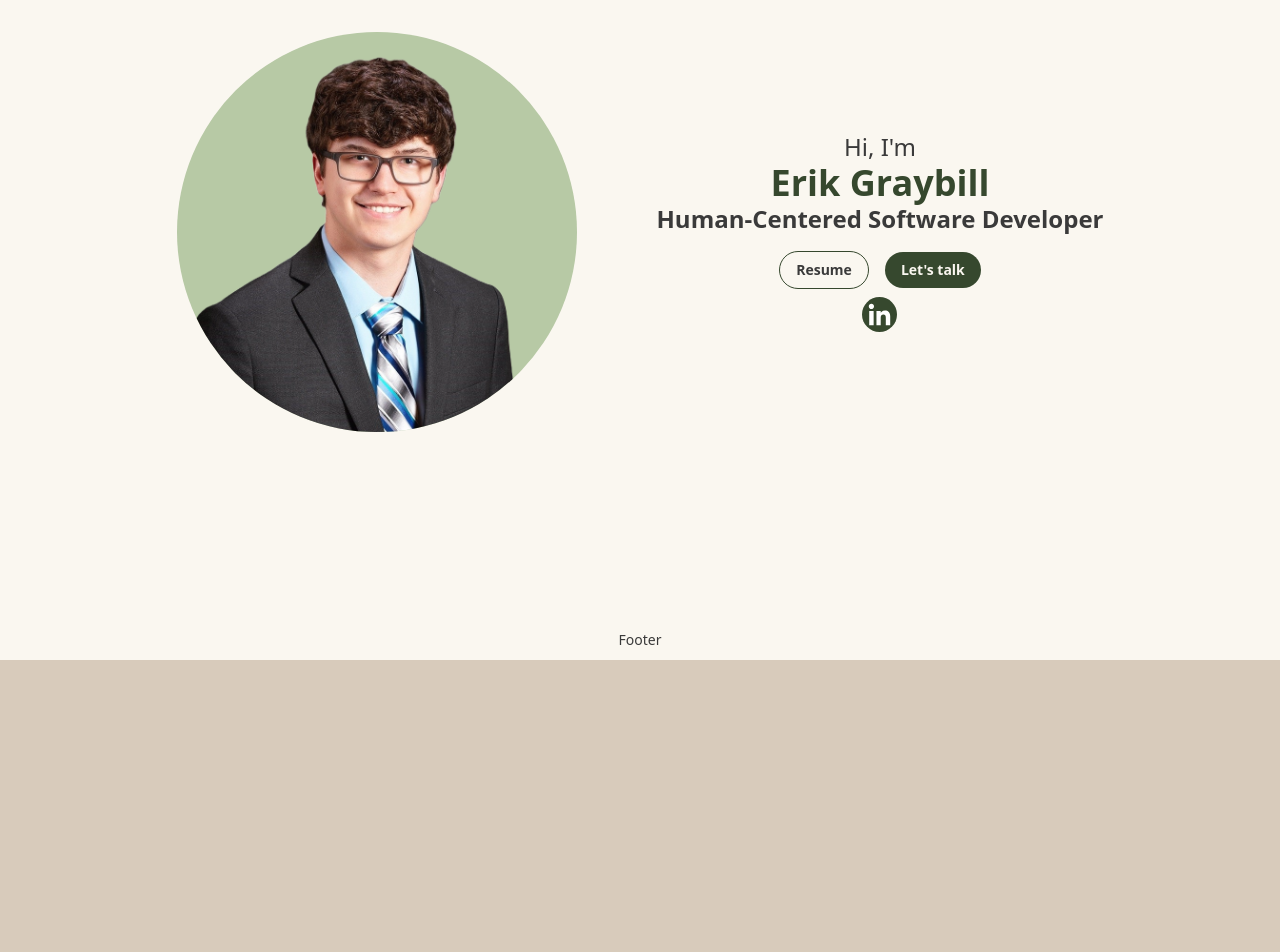
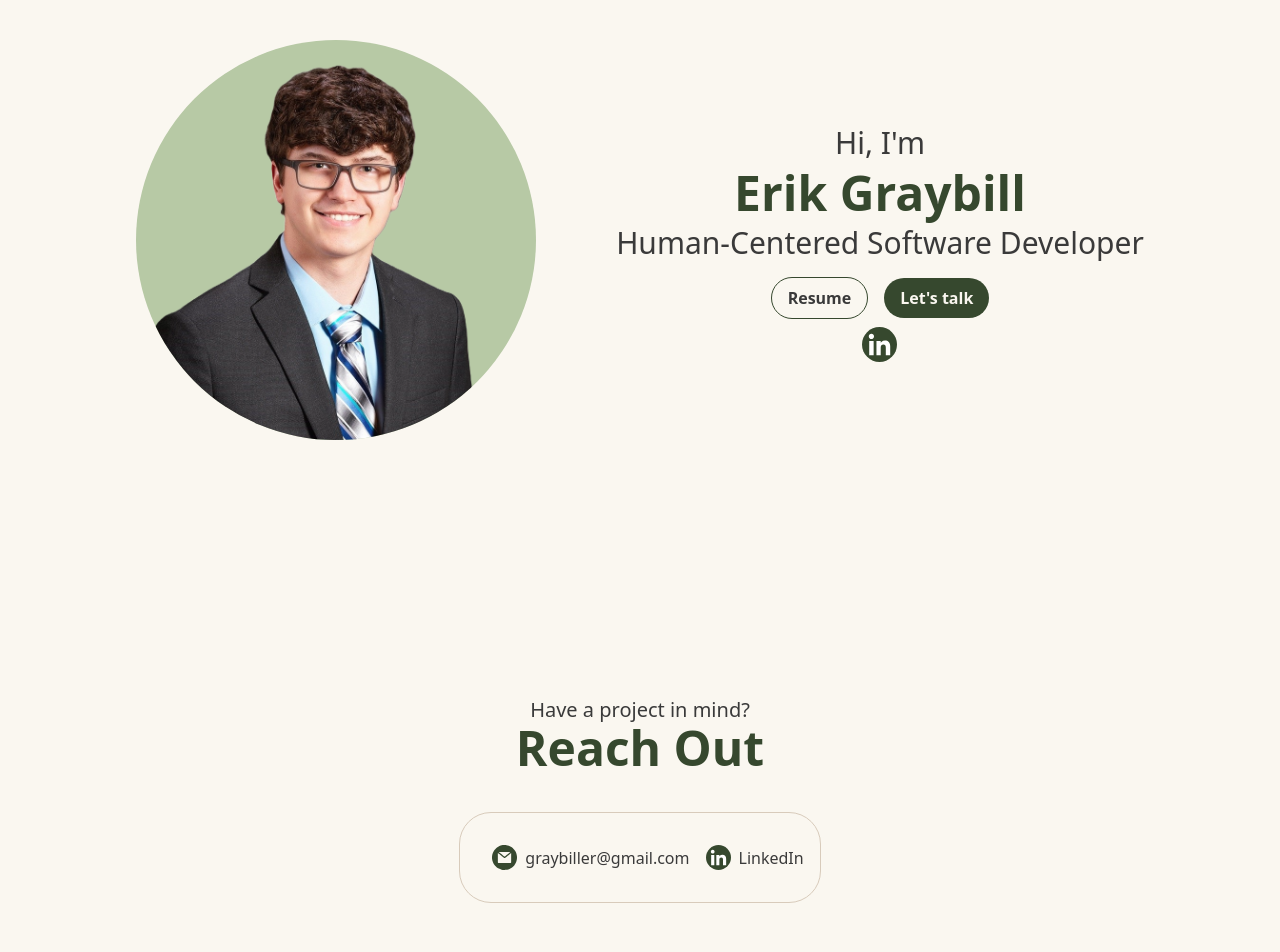
Before and after one commit to erikgraybill/portfolio-site, a Next.js app: page / in a window 1280 px wide. Shown: the part 140-1092 px from the top of the page. Before the commit the page ends 800 px from the top, so only its background shows below. Built offline with nearby package versions, Linux system fonts and the light colour scheme.

Commit message:
update resume, fix popover issues, more styling, contact section

```diff
--- a/src/app/components/header.tsx
+++ b/src/app/components/header.tsx
@@ -18,7 +18,7 @@ export default function Header() {
                     style={{ width: "150px", height: "10%" }}
                 />
             </div>
-            <div className="grow">
+            <div id="nav-links" className="grow">
                 <div className="hidden sm:flex items-center justify-end gap-8 text-[110%] font-semibold">
                     <Link href="#about">About</Link>
                     <Link href="#experience">Experience</Link>
@@ -27,7 +27,7 @@ export default function Header() {
                 </div>
             </div>
             <div className="flex grow items-center justify-end sm:hidden">
-                <PopoverButton className="inline-flex items-center justify-center rounded-md p-2 erg-text-gray
+                <PopoverButton className="inline-flex items-center justify-center rounded-md p-2 text-erg-text-gray
                 hover:bg-erg-background-white hover:text-erg-highlight-sage focus:outline-none focus:bg-erg-highlight-sage">
                     <span className="sr-only">Open Menu</span>
                     <Bars3Icon className="h-8 w-8" aria-hidden="true" />
@@ -43,8 +43,8 @@ export default function Header() {
                 leaveFrom="opacity-100 scale-100"
                 leaveTo="opacity-0 scale-95"
             >
-                <PopoverPanel focus className="absolute inset-x-0 top-0 origin-top-right transform p-2 transition md:hidden">
-                    <div className="rounded-lg bg-erg-background-white shadow-lg ring-1 ring-erg-primary-accent-green ring-opacity-5 divide-y-2 divide-erg-highlight-sage">
+                <PopoverPanel focus className="absolute inset-x-auto top-0 right-0 origin-top-right transform p-2 transition md:hidden">
+                    <div className="rounded-lg bg-erg-background-white shadow-lg ring-erg-primary-accent-green ring-opacity-5 divide-y-2 divide-erg-highlight-sage">
                         <div className="px-5 pt-5 pb-6">
                             <div className="flex items-center justify-between">
                                 <Image
@@ -55,7 +55,7 @@ export default function Header() {
                                     style={{ width: "50px", height: "10%" }}
                                 />
                                 <div className="-mr-2">
-                                    <PopoverButton className="inline-flex items-center justify-center rounded-md p-2 erg-text-gray
+                                    <PopoverButton className="inline-flex items-center justify-center rounded-md p-2 text-erg-text-gray
                                     hover:bg-erg-background-white hover:text-erg-highlight-sage focus:outline-none focus:bg-erg-highlight-sage">
                                         <span className="sr-only">Close Menu</span>
                                         <XMarkIcon className="h-8 w-8" aria-hidden="true" />
@@ -64,10 +64,10 @@ export default function Header() {
                             </div>
                             <div className="mt-6">
                                 <nav className="grid gap-y-8 font-semibold">
-                                    <Link href="#about">About</Link>
-                                    <Link href="#experience">Experience</Link>
-                                    <Link href="#projects">Projects</Link>
-                                    <Link href="#contact">Contact</Link>
+                                    <PopoverButton as={Link} href="#about">About</PopoverButton>
+                                    <PopoverButton as={Link} href="#experience">Experience</PopoverButton>
+                                    <PopoverButton as={Link} href="#projects">Projects</PopoverButton>
+                                    <PopoverButton as={Link} href="#contact">Contact</PopoverButton>
                                 </nav>
                             </div>
                         </div>
--- a/src/app/globals.css
+++ b/src/app/globals.css
@@ -12,11 +12,6 @@
   --color-erg-highlight-sage: #B7C9A5;        /*Sage           - Links, badges, skill bubbles*/
 }
 
-html {
-  scroll-behavior: smooth;
-  color: var(--color-erg-text-gray)
-}
-
 a, .btn {
   transition: all 300ms ease;
 }
@@ -24,12 +19,5 @@ a, .btn {
 a:hover {
   color: var(--color-erg-highlight-sage);
   text-decoration: underline;
-  text-underline-offset: 4px;
+  text-underline-offset: 6px;
 }
-
-section {
-
-
-  box-sizing: border-box;
-  min-height: fit-content;
-}
--- a/src/app/layout.tsx
+++ b/src/app/layout.tsx
@@ -20,12 +20,12 @@ export default function RootLayout({
   children: React.ReactNode;
 }>) {
   return (
-    <html lang="en">
+    <html lang="en" className="scroll-smooth text-erg-text-gray">
       <head>
         <meta name="apple-mobile-web-app-title" content="Erik Graybill" />
       </head>
       <body className={`${robotoSans.variable} antialiased bg-erg-second-accent-tan`}>
-        <div className="flex flex-col min-h-screen max-w-[1600px] mx-auto bg-erg-background-white text-sm">
+        <div className="flex flex-col min-h-screen max-w-[1500px] mx-auto bg-erg-background-white">
           <Header />
           {children}
           <Footer />
--- a/src/app/page.tsx
+++ b/src/app/page.tsx
@@ -4,14 +4,17 @@ import Image from "next/image";
 
 export default function Home() {
   return (
-    <section className="md:flex block justify-center gap-[5rem] h-[60vh] m-8">
+    <div>
+      <section className="sm:flex block justify-center gap-[5rem] h-[70vh] mx-6">
         <div className="my-auto">
-        <Image src="/Erik-headshot-transparent2.png" alt="headshot" width={400} height={400} priority className="bg-erg-highlight-sage rounded-full" />
+          <Image src="/Erik-headshot-transparent2.png" alt="Headshot" width={400} height={400} priority className="bg-erg-highlight-sage rounded-full" />
         </div>
-      <div className="self-center text-center">
-        <p className="text-2xl font-medium">Hi, I&#39;m</p>
-        <p className="text-4xl capitalize font-bold text-erg-primary-accent-green">Erik Graybill</p>
-        <p className="text-2xl capitalize font-semibold">Human-Centered Software Developer</p>
+        <div className="self-center text-center mt-2">
+          <div className="space-y-2">
+            <p className="text-3xl">Hi, I&#39;m</p>
+            <p className="text-5xl capitalize font-bold text-erg-primary-accent-green">Erik Graybill</p>
+            <p className="text-3xl capitalize">Human-Centered Software Developer</p>
+          </div>
           <div className="space-x-4 pt-4">
             <button className="bg-transparent transition duration-300 border border-erg-primary-accent-green hover:bg-erg-highlight-sage text-erg-text-gray font-bold py-2 px-4 rounded-full cursor-pointer" onClick={() => window.open("/ErikGraybill_SoftwareDeveloper_Resume.pdf")}>
               Resume
@@ -21,9 +24,24 @@ export default function Home() {
             </button>
           </div>
           <div className="flex justify-center gap-1 pt-2">
-          <Image src="/LinkedIn.svg" alt="headshot" width={35} height={35} priority className="hover: cursor-pointer" onClick={() => window.open("https://www.linkedin.com/in/erik-graybill/")}/>
+            <Image src="/LinkedIn.svg" alt="LinkedIn Icon" width={35} height={35} priority className="hover:cursor-pointer hover:animate-pulse" onClick={() => window.open("https://www.linkedin.com/in/erik-graybill/")}/>
           </div>
         </div>
       </section>
+      <section id="contact" className="flex justify-center flex-col text-center h-[70vh] mb-[20vh]">
+        <p className="text-xl">Have a project in mind?</p>
+        <p className="text-5xl font-bold pb-2 text-erg-primary-accent-green">Reach Out</p>
+        <div className="md:flex block justify-center border rounded-4xl border-erg-second-accent-tan mx-auto mt-8 p-4">
+          <div className="flex items-center justify-center gap-2 m-4">
+            <Image src="/Email.svg" alt="Email Icon" width={25} height={25} priority />
+            <a href="mailto:graybiller&#64;gmail.com">graybiller&#64;gmail.com</a>
+          </div>
+          <div className="flex items-center justify-center gap-2">
+            <Image src="/LinkedIn.svg" alt="LinkedIn Icon" width={25} height={25} priority />
+            <a href="https://www.linkedin.com/in/erik-graybill/">LinkedIn</a>
+          </div>
+        </div>
+      </section>
+    </div>
   );
 }
```
Also changed, not shown: public/Email.svg (added), 1 other file (tests, documents, lock files or other folders). Lines whose indentation alone changed are shown as unchanged.
